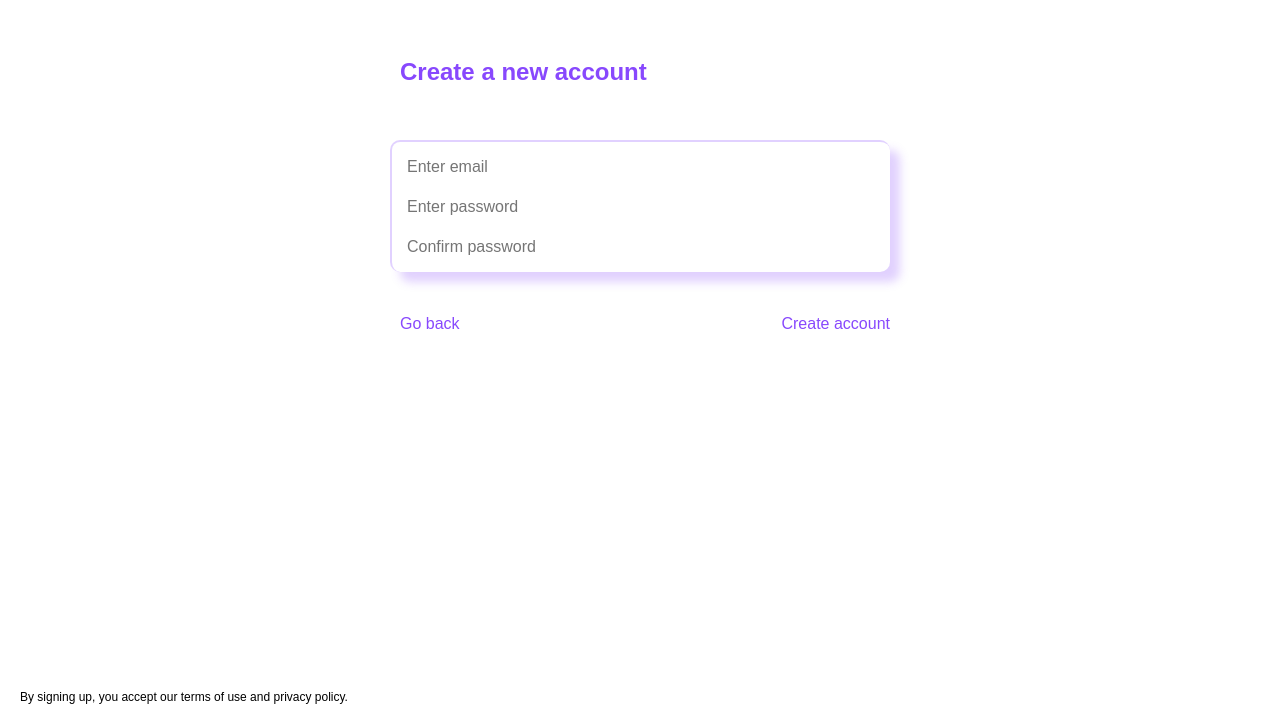
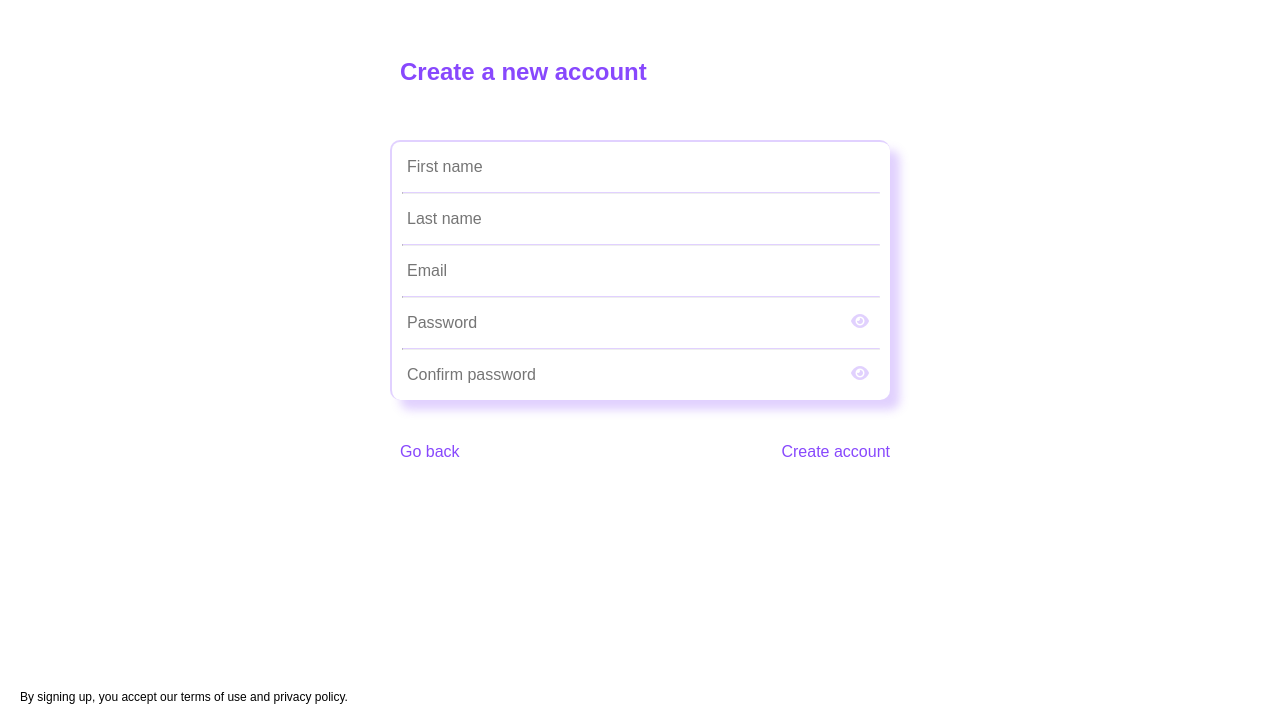
Before and after one commit to donjd/sign-up-form, a plain HTML site: page sign-up-page.html in a window 1280 px wide. Shown: the part 74-800 px from the top of the page. Drawn offline with Linux system fonts and the light colour scheme.

Commit message:
Add eye icon to password fields

```diff
--- a/css/sign-up-page-styles.css
+++ b/css/sign-up-page-styles.css
@@ -10,18 +10,17 @@
   box-shadow: 10px 10px 10px var(--accent-color-1-fade);
   border-top: 2px solid var(--accent-color-1-fade);
   border-left: 2px solid var(--accent-color-1-fade);
-  align-items: stretch;
   width: 100%;
 }
 
 input {
   font-size: inherit;
   height: 30px;
-  /* margin: 5px 0 5px 0; */
   padding: 5px;
   border: none;
   border-radius: 5px;
   color: var(--accent-color-1);
+  width: 100%;
 }
 
 input:focus {
--- a/css/styles.css
+++ b/css/styles.css
@@ -90,6 +90,21 @@ a.logo {
   color: black;
 }
 
+.fa-solid {
+  color: var(--accent-color-1-fade);
+  position: absolute;
+  right: 10px;
+  top: 5px;
+}
+
+.password-container {
+  position: relative;
+}
+
+hr {
+  border-top: 1px solid var(--accent-color-1-fade);
+}
+
 button {
   color: var(--accent-color-1);
   background: none;
--- a/sign-up-page.html
+++ b/sign-up-page.html
@@ -5,6 +5,13 @@
     <meta name="viewport" content="width=device-width, initial-scale=1.0" />
     <title>Document</title>
     <link rel="stylesheet" href="css/sign-up-page-styles.css" />
+    <link
+      rel="stylesheet"
+      href="https://cdnjs.cloudflare.com/ajax/libs/font-awesome/7.0.0/css/all.min.css"
+      integrity="sha512-DxV+EoADOkOygM4IR9yXP8Sb2qwgidEmeqAEmDKIOfPRQZOWbXCzLC6vjbZyy0vPisbH2SyW27+ddLVCN+OMzQ=="
+      crossorigin="anonymous"
+      referrerpolicy="no-referrer"
+    />
   </head>
   <body>
     <header>
@@ -13,16 +20,30 @@
         <div class="menu-line"></div>
         <div class="menu-line"></div>
       </div>
-      <div class="logo">d<span class="accent-1">on</span>jd</div>
+      <a class="logo" href="index.html">
+        d<span class="accent-1">on</span>jd
+      </a>
       <div class="profile-icon"></div>
     </header>
     <main>
       <form>
         <h2 class="form-title">Create a new account</h2>
         <section class="inputs">
-          <input type="text" placeholder="Enter email" />
-          <input type="password" placeholder="Enter password" />
-          <input type="password" placeholder="Confirm password" />
+          <input type="text" placeholder="First name" />
+          <hr />
+          <input type="text" placeholder="Last name" />
+          <hr />
+          <input type="email" placeholder="Email" />
+          <hr />
+          <div class="password-container">
+            <input type="password" placeholder="Password" />
+            <i class="fa-solid fa-eye"></i>
+          </div>
+          <hr />
+          <div class="password-container">
+            <input type="password" placeholder="Confirm password" />
+            <i class="fa-solid fa-eye"></i>
+          </div>
         </section>
         <section class="buttons">
           <a href="index.html" class="back-btn btn">Go back</a>
```
Also changed, not shown: log-in-page.html (+15 -2 lines).
